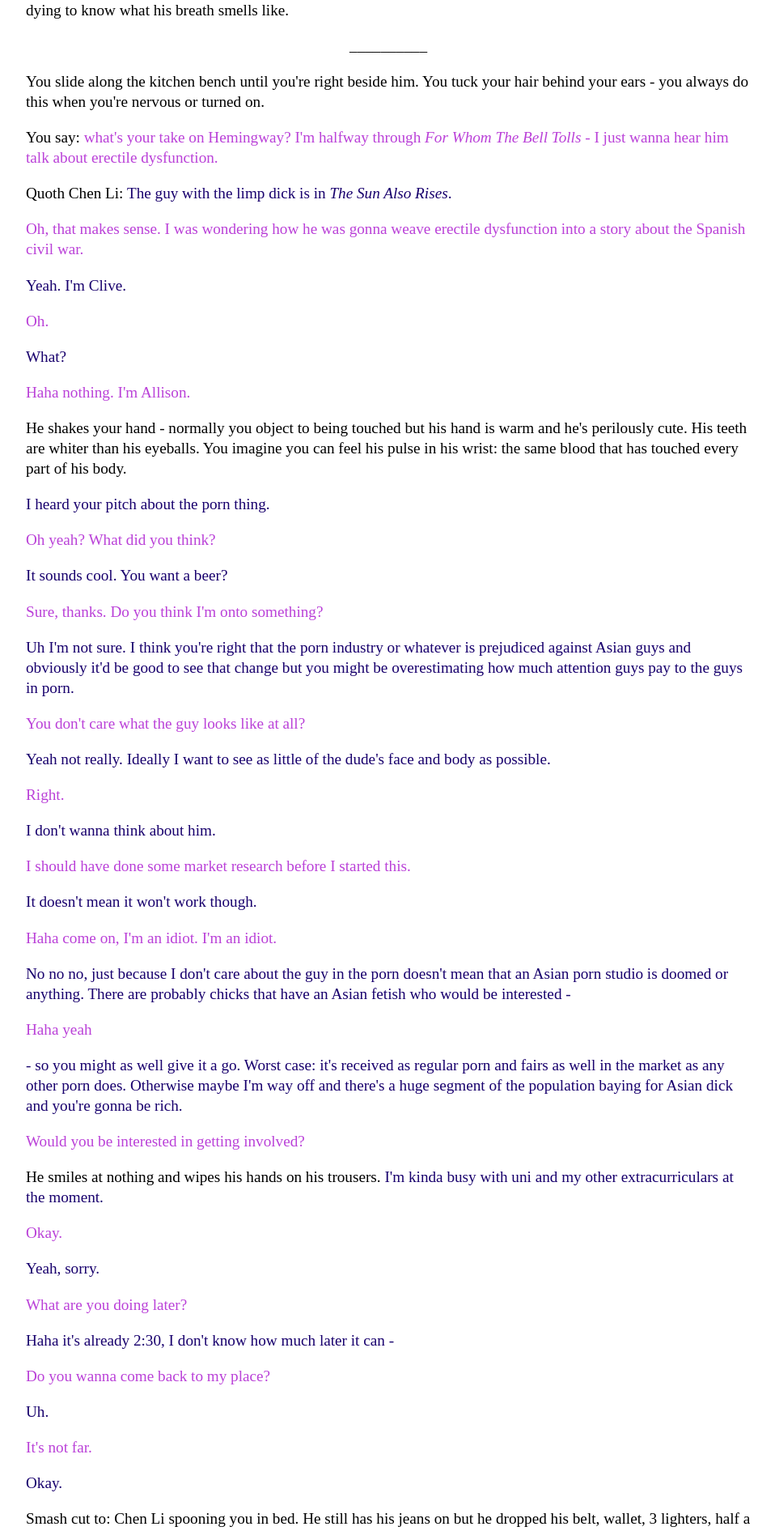
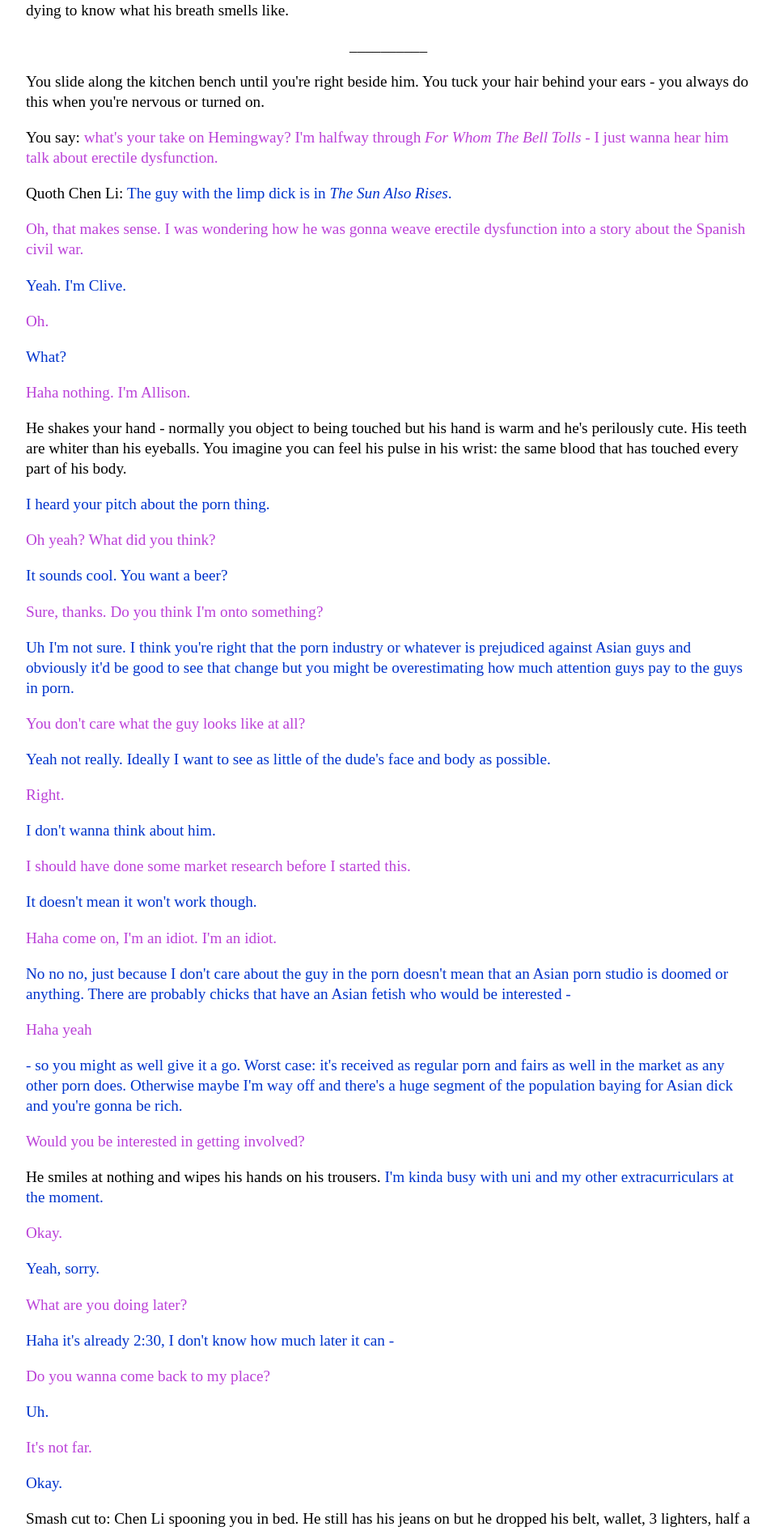
Before and after one commit to Pinelife/pinelife.github.io, a Jekyll site: the page built from Hellhole/Room6.html, in a window 1280 px wide. Shown: the part 470-2361 px from the top of the page at 81% size, without its empty margins (160-1118 px from the left). Built offline with Jekyll 4.4.1, drawn with Linux system fonts in a browser that asks for light colours.

Commit message:
Update main.css

```diff
--- a/css/main.css
+++ b/css/main.css
@@ -11,7 +11,7 @@ color: #33cccc;
 }
 
 .chen {
-color: #18016d;
+color: #0033cc;
  }
 
 body {
```
